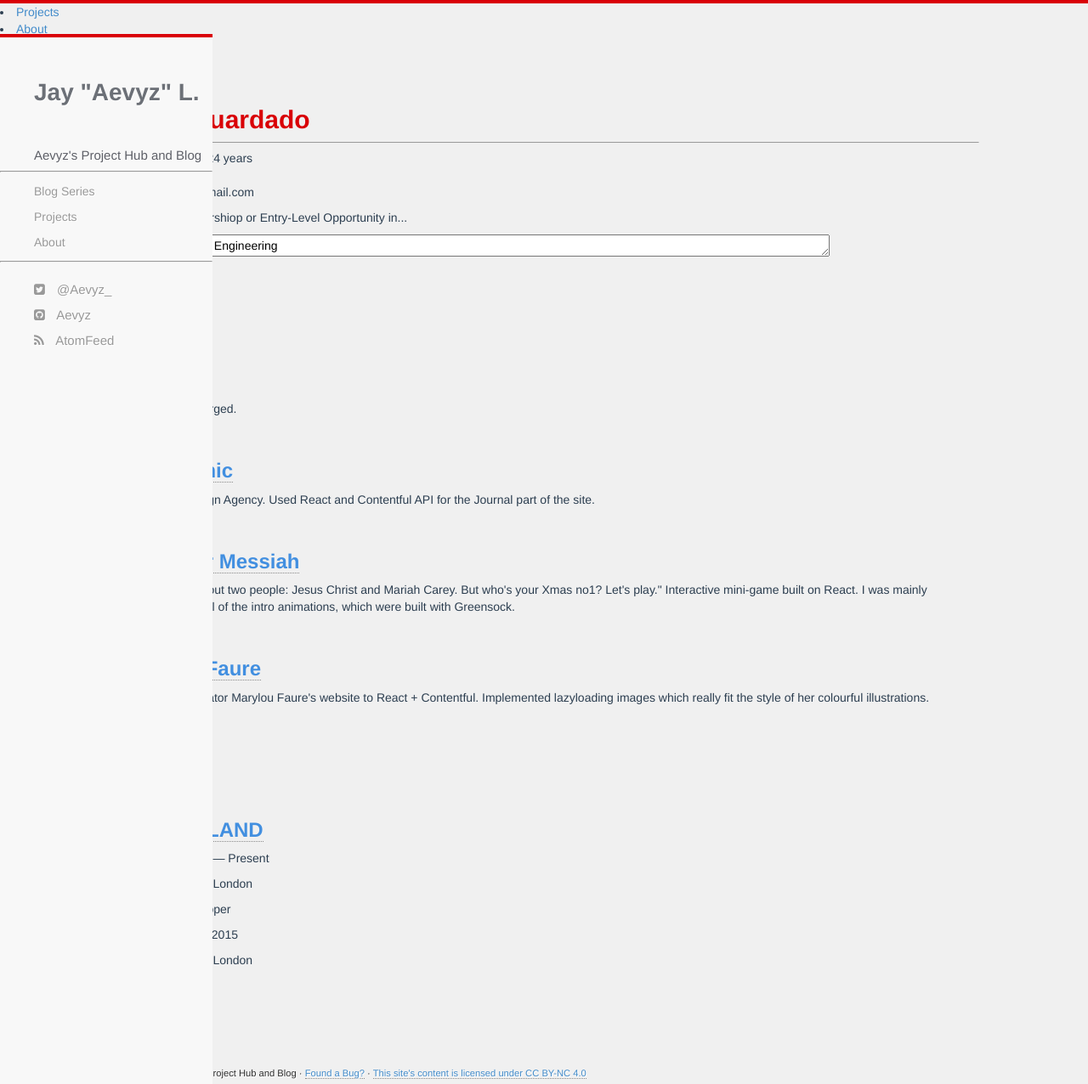
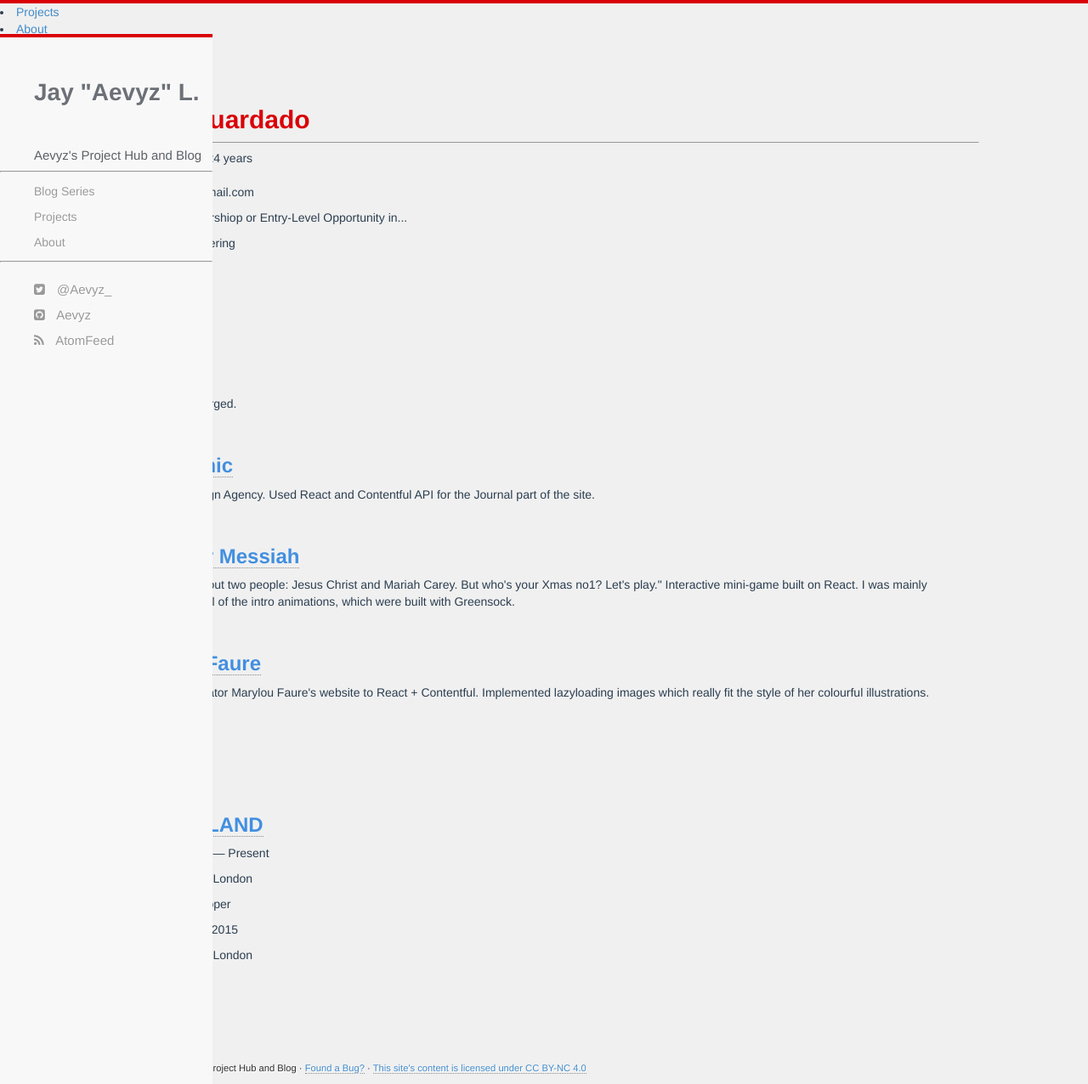
Before and after one commit to jguardado39/jguardado39.github.io, a Jekyll site: the page built from about.html, in a window 1280 px wide and 1276 px high. Shown: the whole window at 85% size. Built offline with Jekyll 4.4.1, drawn with Linux system fonts in a browser that asks for light colours.

Commit message:
upd 041717

```diff
--- a/about.html
+++ b/about.html
@@ -27,10 +27,7 @@ title: Resume
           </p>
           <p></p>
           <p>Targeting an Intershiop or Entry-Level Opportunity <en>in...</en></p>
-          <p><textarea rows="1" cols = "100" background:#808080>
-            Software Engineering
-
-          </textarea> </p>
+          <p>Software Engineering</p>
           <p></p>
         </div>
         </div>
```
